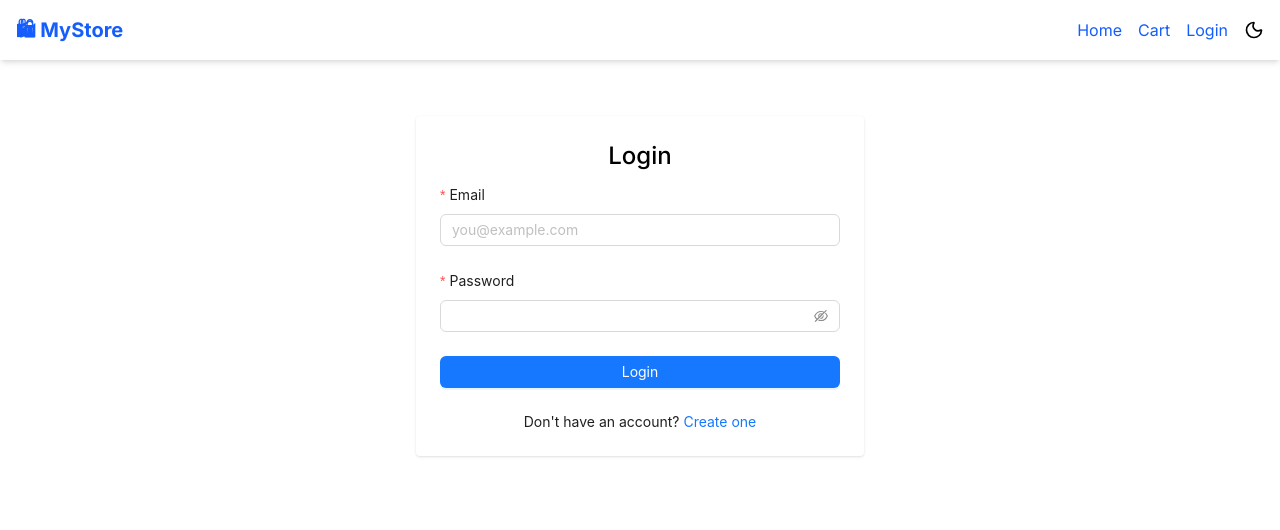
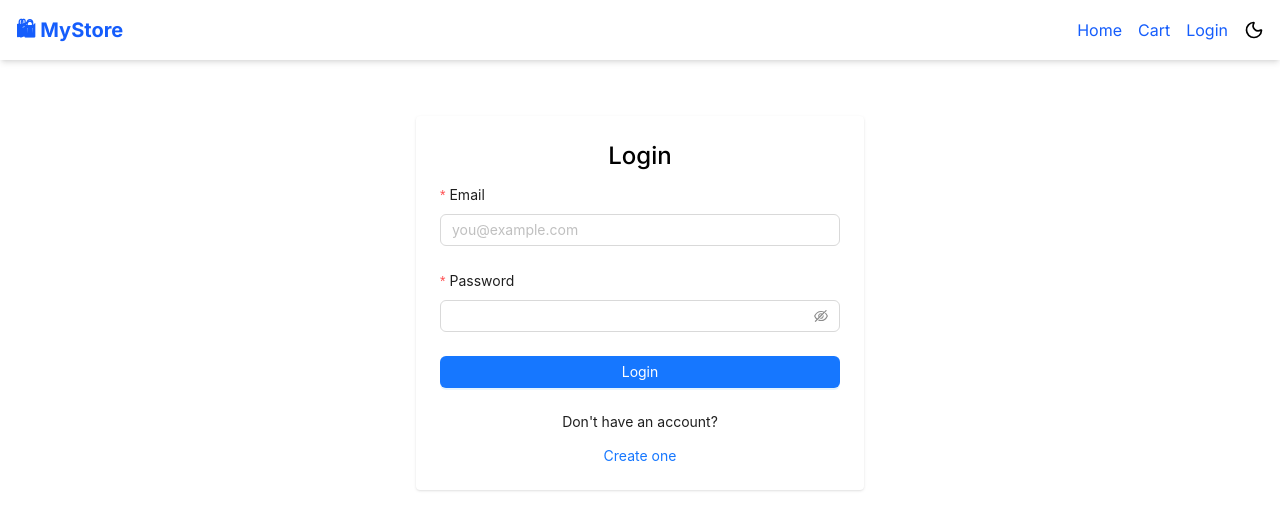
Before and after one commit to Ganesanpa/E-commerce-website, a Next.js app: page /auth/login in a window 1280 px wide. Shown: the top 530 px of the page. Built offline with nearby package versions, Linux system fonts and the light colour scheme.

Commit message:
for deploy

```diff
--- a/src/app/auth/login/page.js
+++ b/src/app/auth/login/page.js
@@ -52,7 +52,7 @@ export default function Login() {
           </Button>
         </Form.Item>
         <div className="text-center text-sm">
-         Don&apos;t have an account?{" "}
+         <p>Don&#39;t have an account?{" "}</p>
           <Link href="/auth/signup" className="text-blue-600 hover:underline">
             Create one
           </Link>
```
Also changed, not shown: src/app/cart/success/page.js (+0 -12 lines).
